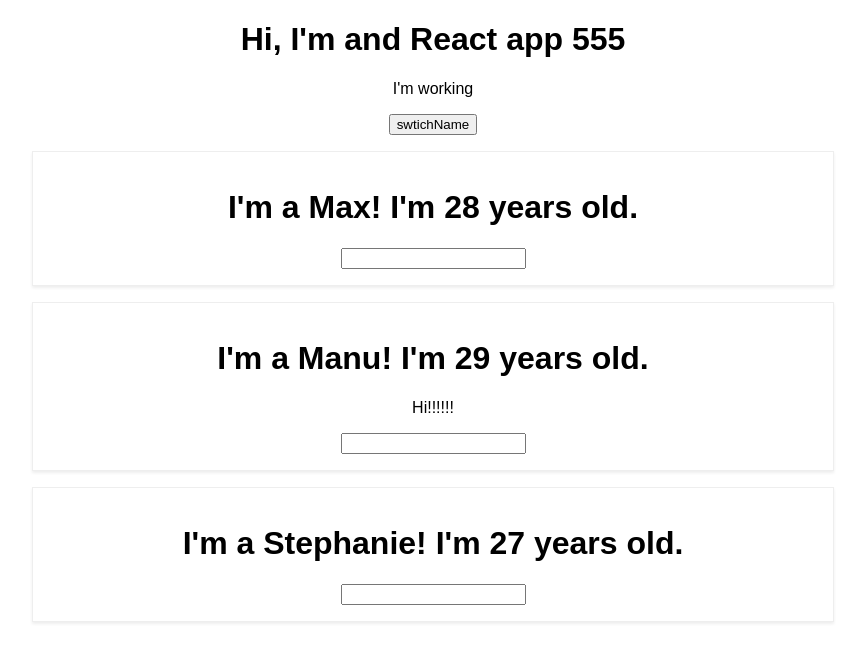
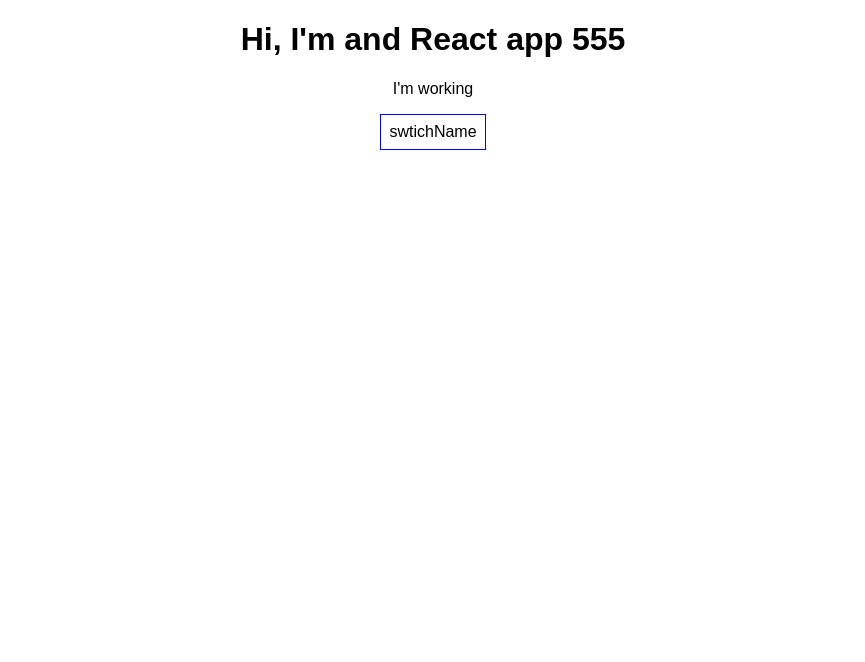
Before and after one commit to oat9002/React_Starter, a React (Create React App) app in the folder react-complete-guide/: page / in a window 1280 px wide. Shown: the top 662 px of the page, without its empty margins (207-1072 px from the left). Built offline with nearby package versions, Linux system fonts and the light colour scheme.

Commit message:
Added if condition

```diff
--- a/react-complete-guide/src/App.js
+++ b/react-complete-guide/src/App.js
@@ -9,7 +9,7 @@
       { name: 'Manu', age: 29 },
       { name: 'Stephanie', age: 27 },
     ],
-
+    showPersons: false
   }
 
   switchNameHandler = (name) => {
@@ -32,12 +32,26 @@
     });
   }
 
+  togglePersonHandler = () => {
+    this.setState({
+      showPersons: !this.state.showPersons
+    });
+  }
+
   render() {
-    return (
-      <div className='App'>
-        <h1>Hi, I'm and React app 555</h1>
-        <p>I'm working</p>
-        <button onClick={ () => this.switchNameHandler('oat') }>swtichName</button>
+    const style = {
+      backgroundColor: 'white',
+      font: 'inherit',
+      border: '1px solid blue',
+      padding: '8px',
+      cursor: 'pointer'
+    };
+
+    let persons = null;
+
+    if (this.state.showPersons) {
+      persons = (
+        <div>
         <Person
           name={ this.state.persons[0].name }
           age={ this.state.persons[0].age }/>
@@ -51,6 +65,16 @@
           name={ this.state.persons[2].name }
           age={ this.state.persons[2].age }/>
       </div>
+      );
+    }
+
+    return (
+      <div className='App'>
+        <h1>Hi, I'm and React app 555</h1>
+        <p>I'm working</p>
+        <button style={ style } onClick={ this.togglePersonHandler }>swtichName</button>
+        { persons }
+      </div>
     );
     //return React.createElement('div', {className: 'App'}, React.createElement('h1', null, 'Hi'))
   }
```
